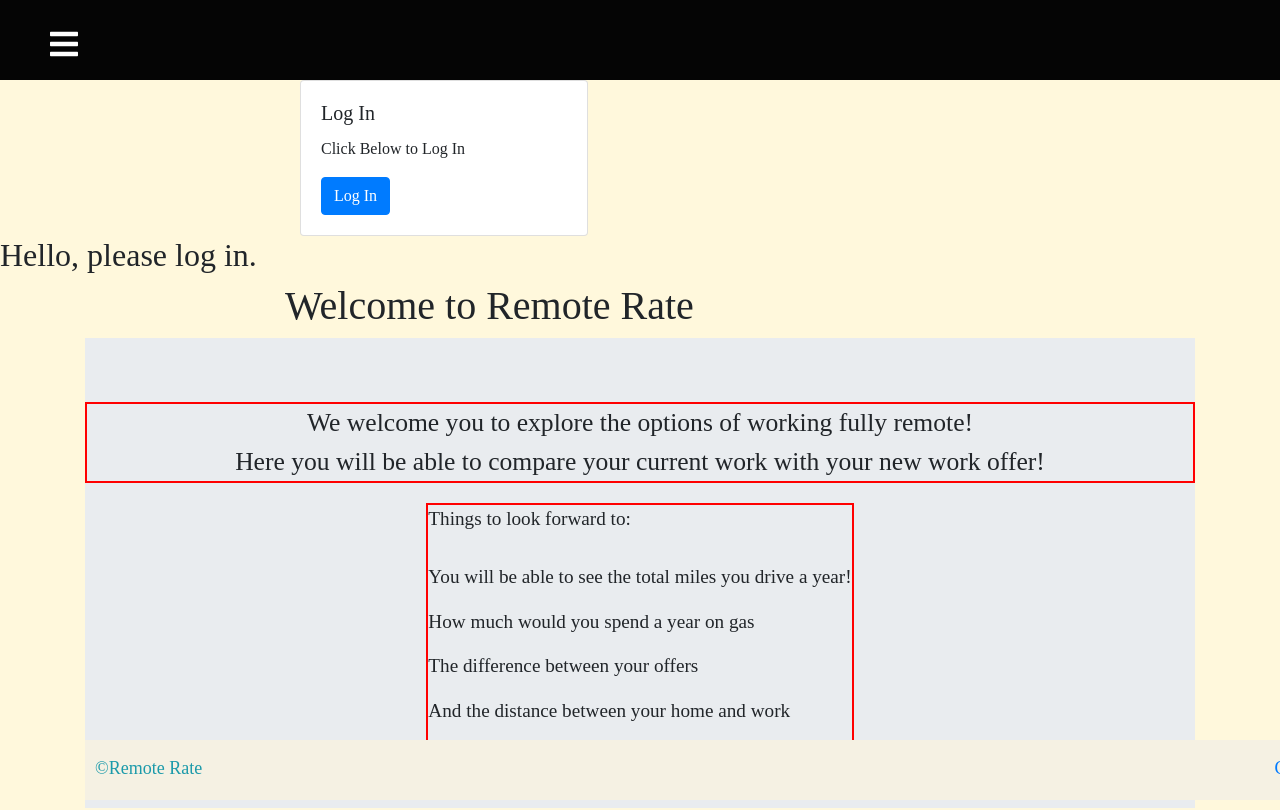
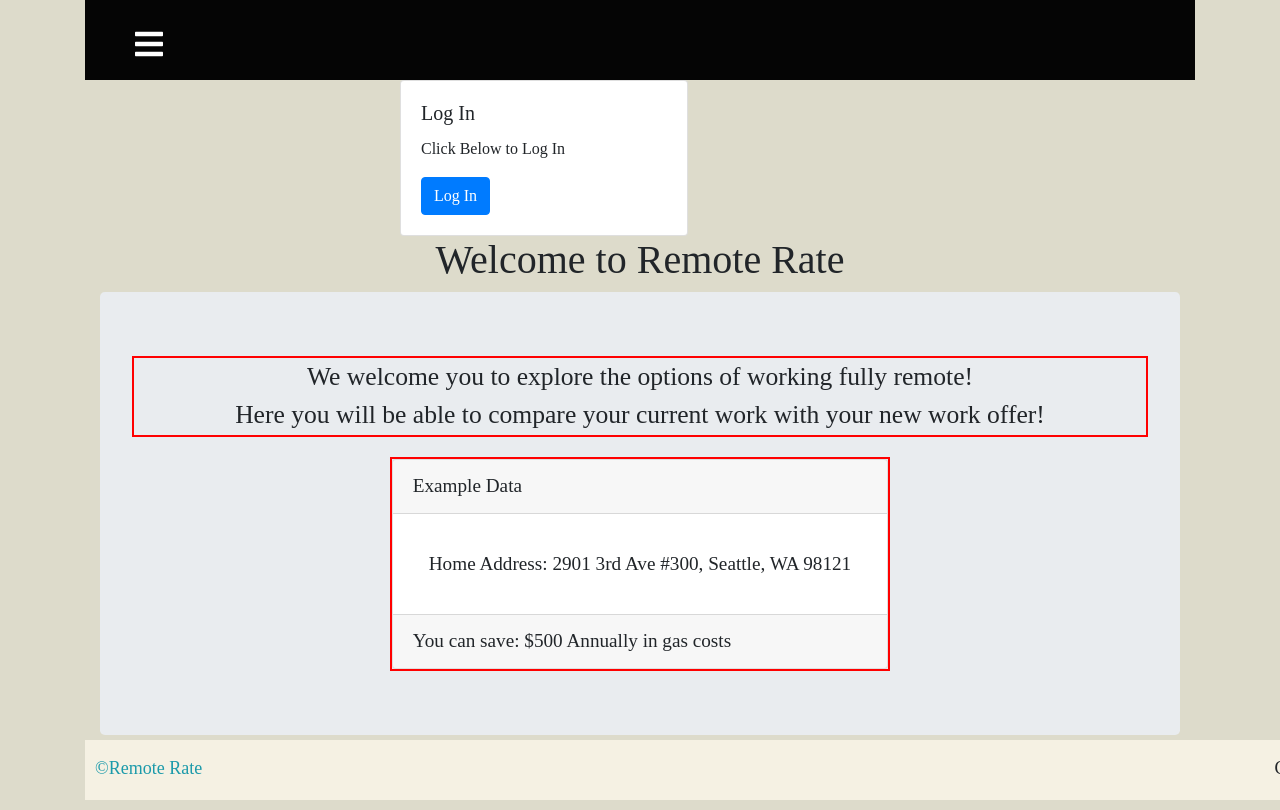
Before and after one commit to fadnesscharlie/remote-rate, a React (Create React App) app in the folder remote-rate/: page / in a window 1280 px wide. Shown: the top 810 px of the page. Built offline with nearby package versions, Linux system fonts and the light colour scheme; no server answers.

Commit message:
cleaned up repetitive stuff, calculations are all that remain

```diff
--- a/remote-rate/src/App.js
+++ b/remote-rate/src/App.js
@@ -1,14 +1,13 @@
 import React from 'react';
 import './css/App.css';
-
+import Header from './components/Header.js';
+import Footer from './components/Footer.js';
 import Profile from './components/Profile.js';
 import Compare from './components/Compare.js';
 import About from './components/AboutUs.js';
 import Landing from './components/Landing.js';
-
+import Container from 'react-bootstrap/Container';
 import { withAuth0 } from '@auth0/auth0-react';
-import Login from './components/Login';
-import LogoutButton from './components/LogoutButton';
 import {
   BrowserRouter as Router,
   Switch,
@@ -20,21 +19,18 @@
   render() {
     const { user, isAuthenticated } = this.props.auth0;
     return (
-      <body className="body">
+      <Container>
         <Router>
           <Navbar />
+          <Header />
           <Switch>
             <Route exact path="/">
               {
                 isAuthenticated ?
                   <>
-                    <LogoutButton />
-                    <h3>Welcome {user.given_name}</h3>
                     <Landing />
                   </> :
                   <>
-                    <Login />
-                    <h2>Hello, please log in.</h2>
                     <Landing />
                   </>
               }
@@ -43,12 +39,9 @@
               {
                 isAuthenticated ?
                   <>
-                    <LogoutButton />
-                    <h3>Welcome {user.given_name}</h3>
                     <Landing />
                   </> :
                   <>
-                    <Login />
                     <h2>Hello, please log in to access your offers and comparisons</h2>
                     <Landing />
                   </>
@@ -58,13 +51,11 @@
               {
                 isAuthenticated ?
                   <>
-                    <LogoutButton />
 
                     {/* <h3>Welcome {user.given_name}</h3>  */}
                     <Profile email={user.email} name={user.name} />
-                    </> :
+                  </> :
                   <>
-                    <Login />
                     <h2>Hello, please log in to access the Profile Page</h2>
                     <Landing />
                   </>
@@ -82,13 +73,9 @@
               {
                 isAuthenticated ?
                   <>
-                    <LogoutButton />
-                    <h3>Welcome {user.given_name}</h3>
                     <Compare email={user.email} />
                   </> :
                   <>
-                    <Login />
-                    <h2>Hello, please log in to access the Comparison Page</h2>
                     <Landing />
                   </>
               }
@@ -99,21 +86,19 @@
               {
                 isAuthenticated ?
                   <>
-                    <LogoutButton />
-                    <h3>Welcome {user.given_name}</h3>
                     <About />
                   </> :
                   <>
-                    <Login />
                     <About />
                   </>
               }
 
             </Route>
           </Switch>
+          <Footer />
         </Router>
         {/* <h1>App</h1> */}
-      </body>
+      </Container>
       // Should only have components. No code is done here
     )
   }
--- a/remote-rate/src/components/AboutUs.js
+++ b/remote-rate/src/components/AboutUs.js
@@ -1,7 +1,5 @@
 import React from 'react';
 import '../css/AboutUs.css';
-import Header from './Header';
-import Footer from './Footer';
 import Card from 'react-bootstrap/Card'
 import CardDeck from 'react-bootstrap/CardDeck'
 
@@ -15,7 +13,6 @@
   render() {
     return (
       <>
-        <Header />
         <h1>Remote Rate Stars</h1>
 
         <CardDeck className="imageRow">
@@ -105,11 +102,6 @@
             </Card.Footer>
           </Card>
         </CardDeck>
-
-
-
-
-        <Footer />
       </>
     );
   }
--- a/remote-rate/src/components/Footer.js
+++ b/remote-rate/src/components/Footer.js
@@ -11,10 +11,10 @@
 
 
         <section className="contact">
-          <a href="#">
+          {/* <a href="#"> */}
 
             Contact Us
-          </a>
+          {/* </a> */}
         </section>
 
       </footer>
--- a/remote-rate/src/components/Header.js
+++ b/remote-rate/src/components/Header.js
@@ -1,4 +1,8 @@
 import React from 'react';
+import { withAuth0 } from '@auth0/auth0-react';
+import LogoutButton from './LogoutButton.js';
+import Login from './Login.js';
+import { Container, Row, Col } from 'react-bootstrap';
 
 
 // import NavDropdown from 'react-bootstrap/NavDropdown'
@@ -9,13 +13,26 @@
 
 class Header extends React.Component {
   render() {
+    const { isAuthenticated } = this.props.auth0;
     return (
+      <Container>
+        {
+          isAuthenticated ?
             <>
+              <Row>
+                <Col>
+                  <LogoutButton />
+                </Col>
+              </Row>
+            </> :
+            <>
+              <Login />
             </>
+        }
+      </Container>
     );
   }
 }
-
 // Nav Bar
 // Home, Profile, Compare, About
 // Drop down
@@ -24,4 +41,4 @@
 
 // A home Icon or some sort
 // With a link to either home or profile page
-export default Header;
+export default withAuth0(Header);
--- a/remote-rate/src/components/Landing.js
+++ b/remote-rate/src/components/Landing.js
@@ -1,12 +1,9 @@
 import React from 'react';
 import { withAuth0 } from '@auth0/auth0-react';
 import axios from 'axios';
-import Alert from 'react-bootstrap/Alert'
-import Header from './Header';
-import Footer from './Footer';
 import '../css/Landing.css';
 
-import { Button, Spinner, Container, Card } from 'react-bootstrap'
+import { Button, Spinner, Container, Card, Row, Col } from 'react-bootstrap'
 
 import Jumbotron from 'react-bootstrap/Jumbotron'
 
@@ -62,29 +59,37 @@
     } else {
       return (
         <Container className="vh-100">
-          <Header />
+          <Row>
             <h1 className='h1'>Welcome to Remote Rate</h1>
-
-          <Jumbotron fluid>
+          </Row>
+          <Row>
+            <Col>
+            <Jumbotron >
               <section className="info">
                 We welcome you to explore the options of working fully remote! <br />
               Here you will be able to compare your current work with your new work offer!<br />
 
               </section>
               <aside className="infoBox">
-              Things to look forward to:<br /> <br />
-
-              <p>You will be able to see the total miles you drive a year!</p>
-              <p>How much would you spend a year on gas</p>
-              <p>The difference between your offers</p>
-              <p>And the distance between your home and work</p>
+                <Card>
+                  <Card.Header>Example Data</Card.Header>
+                  <Card.Body className="m-3">
+                    Home Address: 2901 3rd Ave #300, Seattle, WA 98121
+              </Card.Body>
+                  <Card.Footer>
+                    You can save: $500 Annually in gas costs
+              </Card.Footer>
+                </Card>
               </aside>
             </Jumbotron>
+            </Col>
+          </Row>
 
 
           {this.props.auth0.isAuthenticated ?
-            <Alert variant="info" className=" col-md-5 m-auto">
-              <Alert.Heading>Alert is authenticated </Alert.Heading>
+            <Row>
+              <Col>
+                <Card>
                   <p>
                     If this is your first time here, head over to the profile page and enter your information!
                 </p>
@@ -92,44 +97,18 @@
                   <p className="mb-0">
                     You can then compare your offers on the Compare page.
                 </p>
-            </Alert> : ''}
-
-
+                </Card>
+              </Col>
+              <Col>
                 <Card className="sample m-3">
-
-          <section className="catchPhrase">
                   <p className="catchWords">
-
                     Get the money you deserve! Say it with me! It's my Money and I want it NOW!
                   </p>
-          </section>
-
                 </Card>
-          <Card>
-            <Card.Header>User: Remote Rate</Card.Header>
-            <Card.Body className="m-3">
-              Home Address: 2901 3rd Ave #300, Seattle, WA 98121
-              </Card.Body>
-              <Card.Footer>
-                You can save: $500 Annually in gas costs
-              </Card.Footer>
-          </Card>
-
-          < Footer />
-        </Container>
-        // Header goes here
-
-        // Log in button
-        // Once user is logged in, take them to their profile page
-
-        // Catchy Phrase here
-
-        // Create it visually appealing
-
-
-
-        // Footer goes here
-
+              </Col>
+            </Row>
+            : ``}
+        </Container >
       )
     }
   }
--- a/remote-rate/src/components/Offer.js
+++ b/remote-rate/src/components/Offer.js
@@ -1,5 +1,5 @@
 import React from 'react';
-import { Card} from 'react-bootstrap';
+import { Button, Card} from 'react-bootstrap';
 
 
 class Offer extends React.Component {
@@ -7,11 +7,13 @@
   render() {
     return (
       <Card>
+        {/* <Button onClick={() => this.props.deleteOffer(this.props.id)} >Delete Offer </Button> */}
         <Card.Header>
           {this.props.employer}
         </Card.Header>
         <Card.Body>
           Salary: {this.props.salary}
+          <br />
           Remote: {this.props.remote}
         </Card.Body>
         <Card.Footer>
--- a/remote-rate/src/css/Landing.css
+++ b/remote-rate/src/css/Landing.css
@@ -10,7 +10,8 @@
 }
 
 .h1 {
-  margin-left: 200px;
+  margin-left: auto;
+  margin-right: auto;
 }
 
 .catchPhrase {
@@ -19,7 +20,6 @@
   padding: 10px;
   font-size: 2em;
   background-color: white;
-  margin: 30px;
   margin-bottom: 10px;
   height: 220px;
 }
@@ -34,6 +34,8 @@
   border: red 2px solid;
   font-size: 1.6em;
   text-align: center;
+  margin-left: auto;
+  margin-right: auto;
   /* text-emphasis: bold; */
   margin-bottom: 20px;
 }
@@ -43,6 +45,7 @@
 
   border: red 2px solid;
   text-align: left;
-  margin: auto;
+  margin-left: auto;
+  margin-right: auto;
   width:max-content;
 }
--- a/remote-rate/src/css/Navbar.css
+++ b/remote-rate/src/css/Navbar.css
@@ -2,7 +2,7 @@
   background-color: #050505;
   height: 80px;
   display: flex;
-  justify-content: start;
+  justify-content: flex-start;
   align-items: center;
 }
 
@@ -33,7 +33,7 @@
 
 .nav-text {
   display: flex;
-  justify-content: start;
+  justify-content: flex-start;
   align-items: center;
   padding: 8px 0px 8px 16px;
   list-style: none;
@@ -65,7 +65,7 @@
   width: 100%;
   height: 80px;
   display: flex;
-  justify-content: start;
+  justify-content: flex-start;
   align-items: center;
 }
 
```
Also changed, not shown: remote-rate/src/components/Compare.js (+7 -8 lines), remote-rate/src/components/Profile.js (+52 -34 lines). Lines whose indentation alone changed are shown as unchanged.
